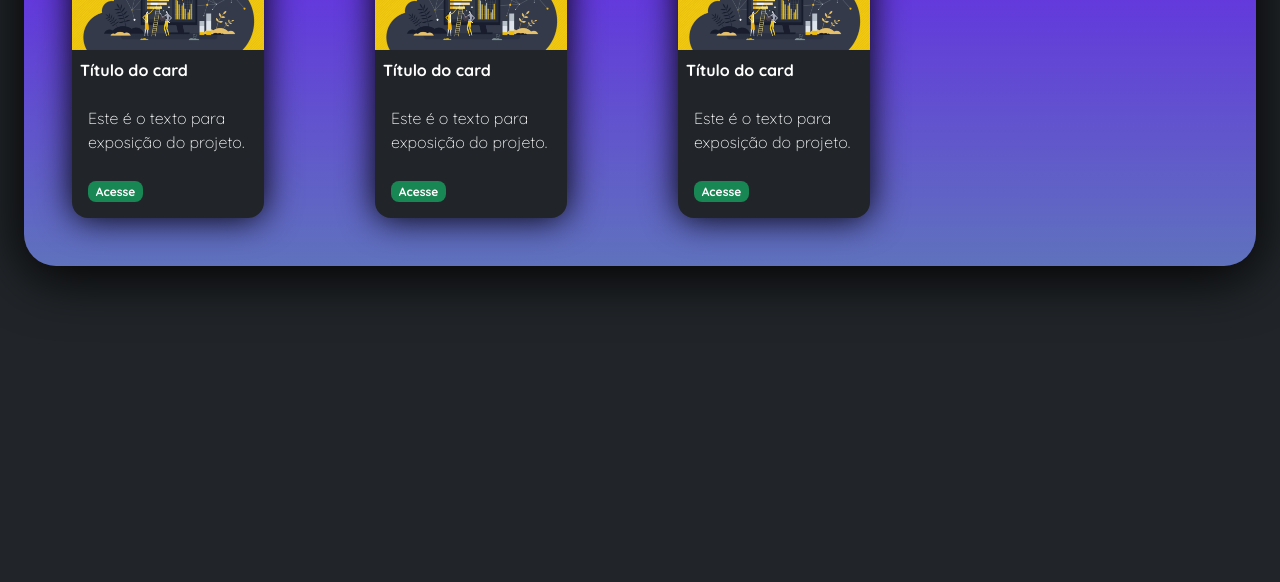
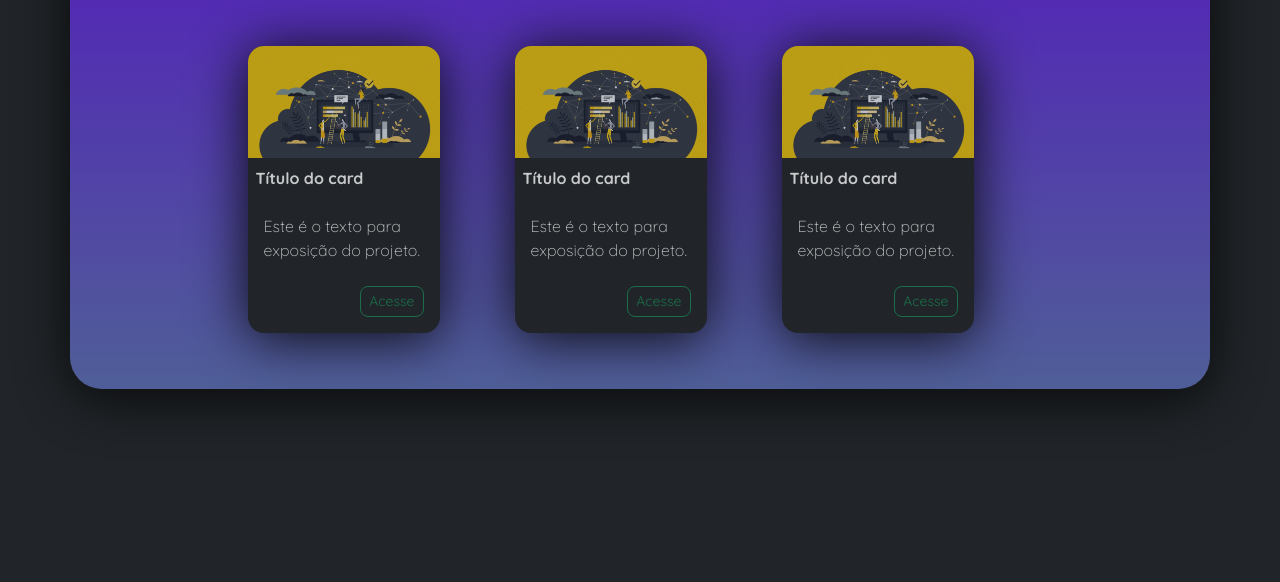
Before and after one commit to willmayrink/Portfolio, a plain HTML site: page projects.html in a window 1280 px wide. Shown: the part 218-800 px from the top of the page. Drawn offline with nearby package versions, Linux system fonts and the light colour scheme.

Commit message:
update projects

```diff
--- a/projects.html
+++ b/projects.html
@@ -13,48 +13,50 @@
         rel="stylesheet">
 </head>
 
-<body class="bg-dark p-4" style="font-family: 'Quicksand', sans-serif;">
-    <div class="container-fluid p-5 rounded rounded-5"
+<body class="bg-dark p-4 m-4 opacity-75" style="font-family: 'Quicksand', sans-serif;">
+    <div class="container rounded rounded-5 p-5"
         style="background: linear-gradient(to top, #5f72bd 0%, var(--bs-indigo) 100%);;box-shadow: 0px 10px 55px black;opacity: 1;">
-        <span class="text-white p-2 text-center fs-1 fw-bold">Projetos</span>
-        <br><br>
-        <div class="row align-items-start" style="width: 80%;">
-            <div class="col">
+        <div class="d-flex justify-content-center align-items-center"><span class="text-white p-2 display-1 fw-light">Projetos</span></div>
+        <br>
+        <br>
+        <div class="row justify-content-center">
+            <div class="col-sm-3 p-2">
                 <div class="card rounded rounded-4 bg-dark text-white border-0"
-                    style="width: 12rem;box-shadow: 0 1px 35px black;">
+                    style="width: 12rem;box-shadow: 0 5px 55px black;">
                     <img src="./img/bi.png" alt="" class="card-img-top rounded-top-4">
                     <div class="card-title m-2 fw-bold fs-6">Título do card</div>
                     <div class="card-body fw-lighter">
                         <span>Este é o texto para exposição do projeto.</span><br><br>
-                        <span class="badge text-bg-success rounded-3">Acesse</span>
+                        <div class="d-flex justify-content-end"><span class="btn btn-sm btn-outline-success rounded-3">Acesse</span></div>
                     </div>
                 </div>
             </div>
-            <div class="col">
+            <div class="col-sm-3 p-2">
                 <div class="card rounded rounded-4 bg-dark text-white border-0"
-                    style="width: 12rem;box-shadow: 0 1px 35px black;">
+                    style="width: 12rem;box-shadow: 0 5px 55px black;">
                     <img src="./img/bi.png" alt="" class="card-img-top rounded-top-4">
                     <div class="card-title m-2 fw-bold fs-6">Título do card</div>
                     <div class="card-body fw-lighter">
                         <span>Este é o texto para exposição do projeto.</span><br><br>
-                        <span class="badge text-bg-success rounded-3">Acesse</span>
+                        <div class="d-flex justify-content-end"><span class="btn btn-sm btn-outline-success rounded-3">Acesse</span></div>
                     </div>
                 </div>
             </div>
-            <div class="col">
+            <div class="col-sm-3 p-2">
                 <div class="card rounded rounded-4 bg-dark text-white border-0"
-                    style="width: 12rem;box-shadow: 0 1px 35px black;">
+                    style="width: 12rem;box-shadow: 0 5px 55px black;">
                     <img src="./img/bi.png" alt="" class="card-img-top rounded-top-4">
                     <div class="card-title m-2 fw-bold fs-6">Título do card</div>
                     <div class="card-body fw-lighter">
                         <span>Este é o texto para exposição do projeto.</span><br><br>
-                        <span class="badge text-bg-success rounded-3">Acesse</span>
+                        <div class="d-flex justify-content-end">
+                        <span class="btn btn-sm btn-outline-success rounded-3">Acesse</span></div>
                     </div>
                 </div>
             </div>
         </div>
+    </div>
 
-    </div>
 </body>
 
 </html>
```
Also changed, not shown: img/icons/project.png (added).
